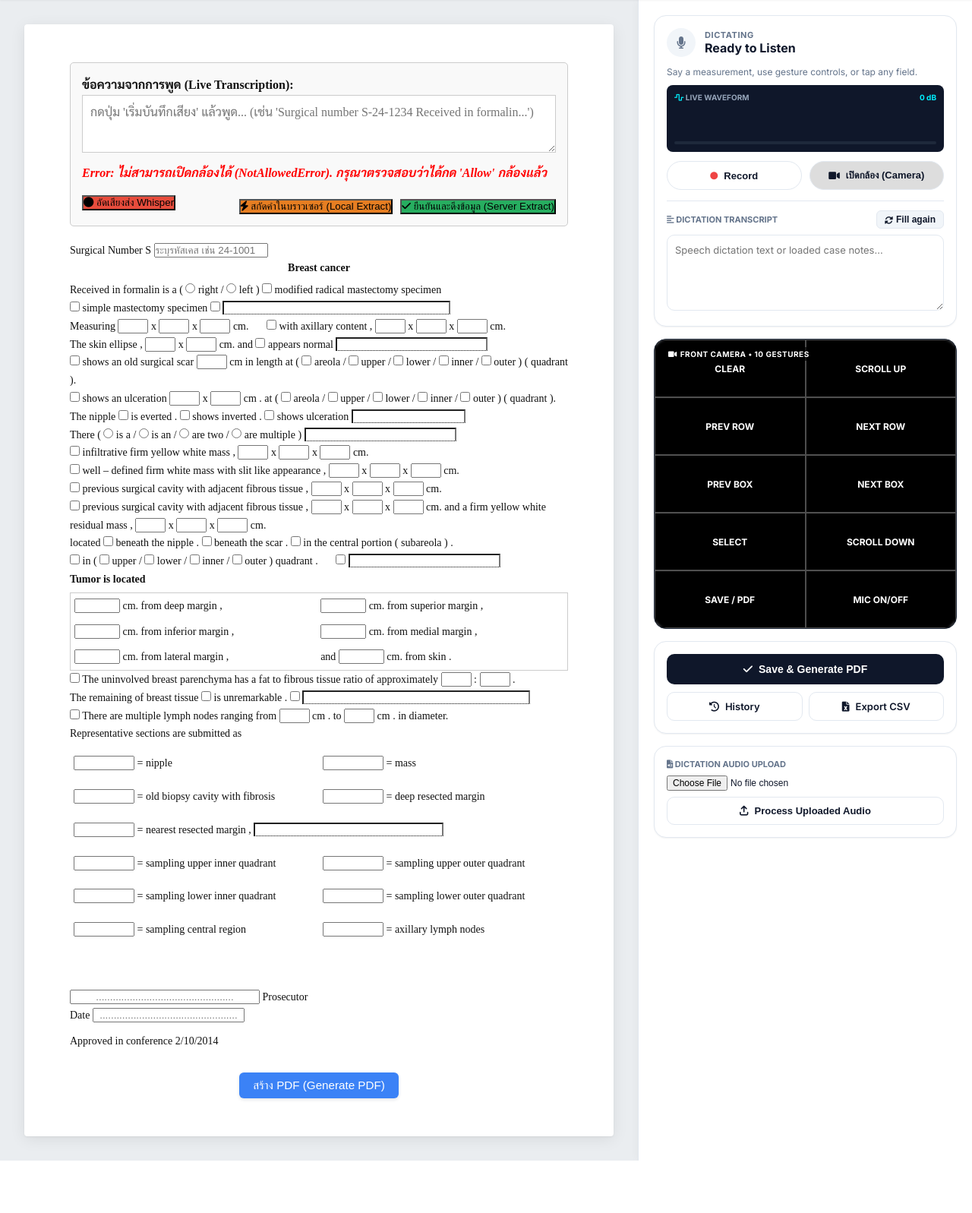
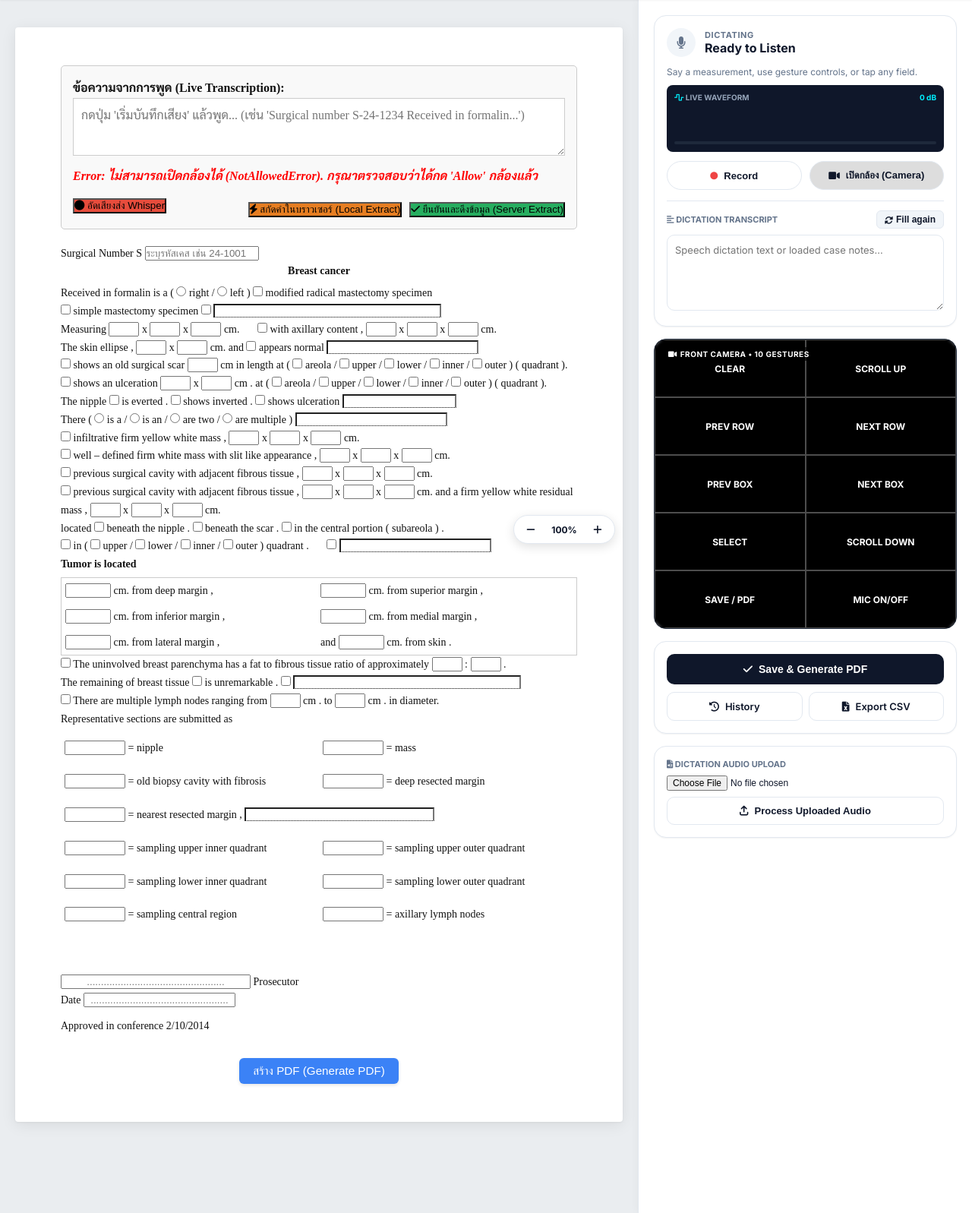
Before and after one commit to roojask/app_pathology_7-7-2569, a Flask app: page / in a window 1280 px wide. Shown: the part 60-1657 px from the top of the page at 76% size. Before the commit the page ends 1588 px from the top, so only its background shows below. Run offline with Flask 3, Linux system fonts and the light colour scheme; some libraries are stand-ins or nearby versions.

Commit message:
feat: separate pane scroll and add paper zoom controls

```diff
--- a/static/script.js
+++ b/static/script.js
@@ -525,10 +525,12 @@ document.addEventListener('DOMContentLoaded', function () {
                 }
                 break;
             case 'SCROLL_UP':
-                document.querySelector('.document-pane').scrollBy({ top: -200, behavior: 'smooth' });
+                const canvasUp = document.querySelector('.document-canvas') || document.querySelector('.document-pane');
+                if (canvasUp) canvasUp.scrollBy({ top: -250, behavior: 'smooth' });
                 break;
             case 'SCROLL_DOWN':
-                document.querySelector('.document-pane').scrollBy({ top: 200, behavior: 'smooth' });
+                const canvasDown = document.querySelector('.document-canvas') || document.querySelector('.document-pane');
+                if (canvasDown) canvasDown.scrollBy({ top: 250, behavior: 'smooth' });
                 break;
             case 'PREV':
                 moveFocus(-1);
@@ -1799,6 +1801,38 @@ document.addEventListener('DOMContentLoaded', function () {
         formElement.addEventListener('submit', () => clearLocalDraft());
     }
 
+    // --- Interactive Paper Zoom Controller (- 100% +) ---
+    let currentDocZoom = 1.0;
+    const paperSheetElement = document.querySelector('.paper-sheet');
+    const zoomTextElement = document.getElementById('zoom-level-text');
+    const btnZoomIn = document.getElementById('btn-zoom-in');
+    const btnZoomOut = document.getElementById('btn-zoom-out');
+
+    function setPaperZoom(newZoom) {
+        currentDocZoom = Math.min(Math.max(newZoom, 0.55), 1.5);
+        if (paperSheetElement) {
+            paperSheetElement.style.transform = `scale(${currentDocZoom})`;
+            paperSheetElement.style.transformOrigin = 'top center';
+        }
+        if (zoomTextElement) {
+            zoomTextElement.textContent = `${Math.round(currentDocZoom * 100)}%`;
+        }
+    }
+
+    if (btnZoomIn) {
+        btnZoomIn.addEventListener('click', (e) => {
+            e.preventDefault();
+            setPaperZoom(currentDocZoom + 0.1);
+        });
+    }
+
+    if (btnZoomOut) {
+        btnZoomOut.addEventListener('click', (e) => {
+            e.preventDefault();
+            setPaperZoom(currentDocZoom - 0.1);
+        });
+    }
+
     // Restore draft on load
     restoreDraftIfAvailable();
 }
--- a/static/style.css
+++ b/static/style.css
@@ -416,11 +416,15 @@ body {
 
 .document-canvas {
     flex: 1;
+    height: 100%;
     overflow-y: auto;
-    padding: 32px;
+    overflow-x: auto;
+    padding: 36px 20px 80px 20px;
     display: flex;
     justify-content: center;
+    align-items: flex-start;
     position: relative;
+    scroll-behavior: smooth;
 }
 
 .paper-sheet {
@@ -435,6 +439,53 @@ body {
     color: #111;
     position: relative;
     line-height: 1.7;
+    transform-origin: top center;
+    transition: transform 0.15s ease-out;
+    margin-bottom: 40px;
+}
+
+/* Floating Zoom Controller (- 100% +) */
+.zoom-floating-control {
+    position: fixed;
+    bottom: 24px;
+    right: 470px;
+    background: #ffffff;
+    border: 1px solid var(--border-color);
+    box-shadow: 0 4px 14px rgba(0, 0, 0, 0.12);
+    border-radius: var(--radius-pill);
+    padding: 4px 8px;
+    display: flex;
+    align-items: center;
+    gap: 8px;
+    z-index: 99;
+    user-select: none;
+}
+
+.zoom-btn {
+    width: 28px;
+    height: 28px;
+    border-radius: 50%;
+    border: none;
+    background: transparent;
+    color: var(--text-main);
+    display: flex;
+    align-items: center;
+    justify-content: center;
+    cursor: pointer;
+    font-size: 13px;
+    transition: background 0.15s;
+}
+
+.zoom-btn:hover {
+    background: #f1f5f9;
+}
+
+.zoom-text {
+    font-size: 12px;
+    font-weight: 700;
+    color: var(--text-main);
+    min-width: 44px;
+    text-align: center;
 }
 
 .doc-header-top {
--- a/templates/index.html
+++ b/templates/index.html
@@ -643,6 +643,17 @@
             </form>
 
             </div> <!-- End of .paper-sheet -->
+
+            <!-- Floating Paper Zoom Control Widget (- 100% +) -->
+            <div class="zoom-floating-control" id="zoom-control-widget">
+                <button type="button" class="zoom-btn" id="btn-zoom-out" title="Zoom Out">
+                    <i class="fas fa-minus"></i>
+                </button>
+                <span class="zoom-text" id="zoom-level-text">100%</span>
+                <button type="button" class="zoom-btn" id="btn-zoom-in" title="Zoom In">
+                    <i class="fas fa-plus"></i>
+                </button>
+            </div>
         </div> <!-- End of .document-canvas -->
 
         <!-- Right: Modern Workstation Sidebar -->
```
